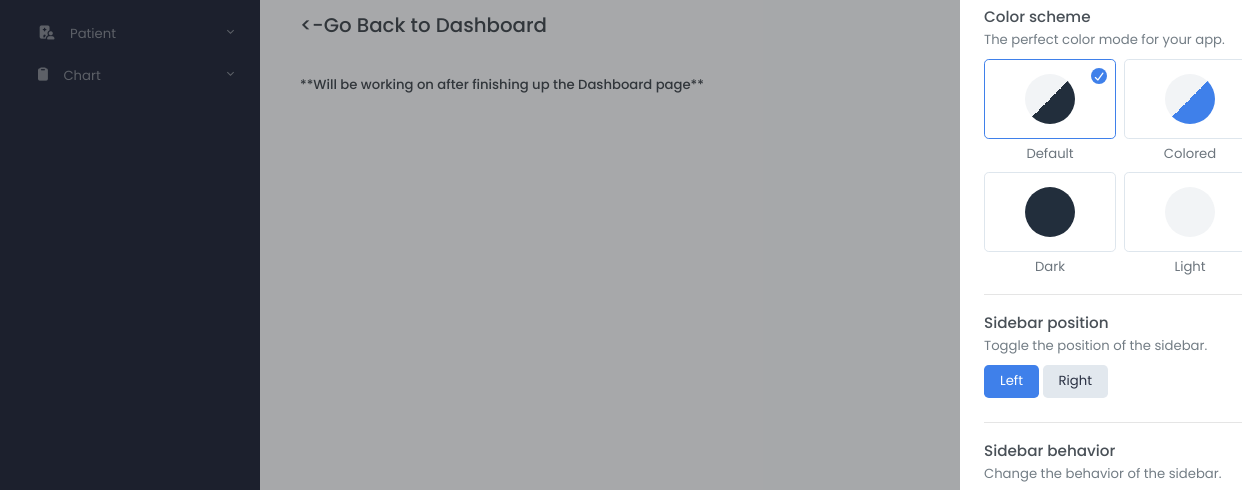
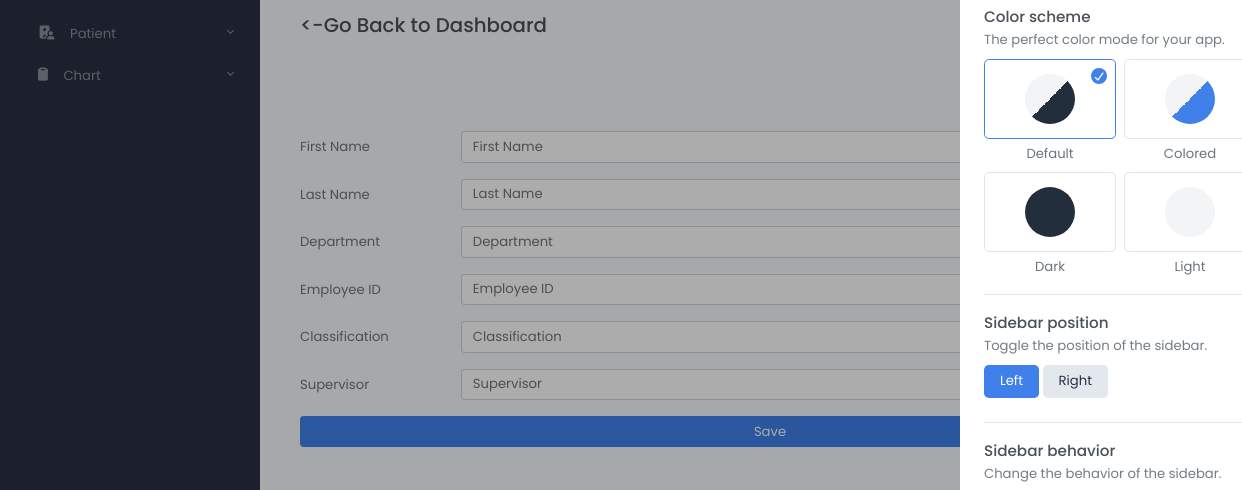
Before and after one commit to TaHB-CS-Project/markup, a plain HTML site: page add-staff.html in a window 1280 px wide. Shown: the part 189-679 px from the top of the page, 0-1242 px from the left. Drawn offline with Linux system fonts and the light colour scheme; a script that the page names is missing.

Commit message:
Update add-staff.html
added the input form

```diff
--- a/add-staff.html
+++ b/add-staff.html
@@ -88,7 +88,57 @@
                 <h5>Add Staff</h5>
             <br>
             <a href="index.html" ><h3> <br><-Go Back to Dashboard</h3></a>
-            <h6><br><br>**Will be working on after finishing up the Dashboard page**</h6>
+
+<br>
+<br>
+<br>
+<br>
+
+<form>
+  <div class="form-group row">
+    <label for="colFormLabel" class="col-sm-2 col-form-label">First Name</label>
+    <div class="col-sm-10">
+      <input type="name" class="form-control" id="firstname" placeholder="First Name">
+    </div>
+  </div>
+  <div class="form-group row">
+    <label for="colFormLabel" class="col-sm-2 col-form-label">Last Name</label>
+    <div class="col-sm-10">
+      <input type="name" class="form-control" id="lastname" placeholder="Last Name">
+    </div>
+  </div>
+  <div class="form-group row">
+    <label for="colFormLabel" class="col-sm-2 col-form-label">Department</label>
+    <div class="col-sm-10">
+      <input type="name" class="form-control" id="lastname" placeholder="Department">
+    </div>
+  </div>
+  <div class="form-group row">
+    <label for="colFormLabel" class="col-sm-2 col-form-label">Employee ID</label>
+    <div class="col-sm-10">
+      <input type="name" class="form-control" id="lastname" placeholder="Employee ID">
+    </div>
+  </div>
+  <div class="form-group row">
+    <label for="colFormLabel" class="col-sm-2 col-form-label">Classification</label>
+    <div class="col-sm-10">
+      <input type="name" class="form-control" id="lastname" placeholder="Classification">
+    </div>
+  </div>
+  <div class="form-group row">
+    <label for="colFormLabel" class="col-sm-2 col-form-label">Supervisor</label>
+    <div class="col-sm-10">
+      <input type="name" class="form-control" id="lastname" placeholder="Supervisor">
+    </div>
+  </div>
+
+  <button type="button"  class="btn btn-primary col text-center" data-toggle="button" aria-pressed="false" autocomplete="off">
+  Save
+  </button>
+
+
+</form>
+
 
 
                 </main>
```
